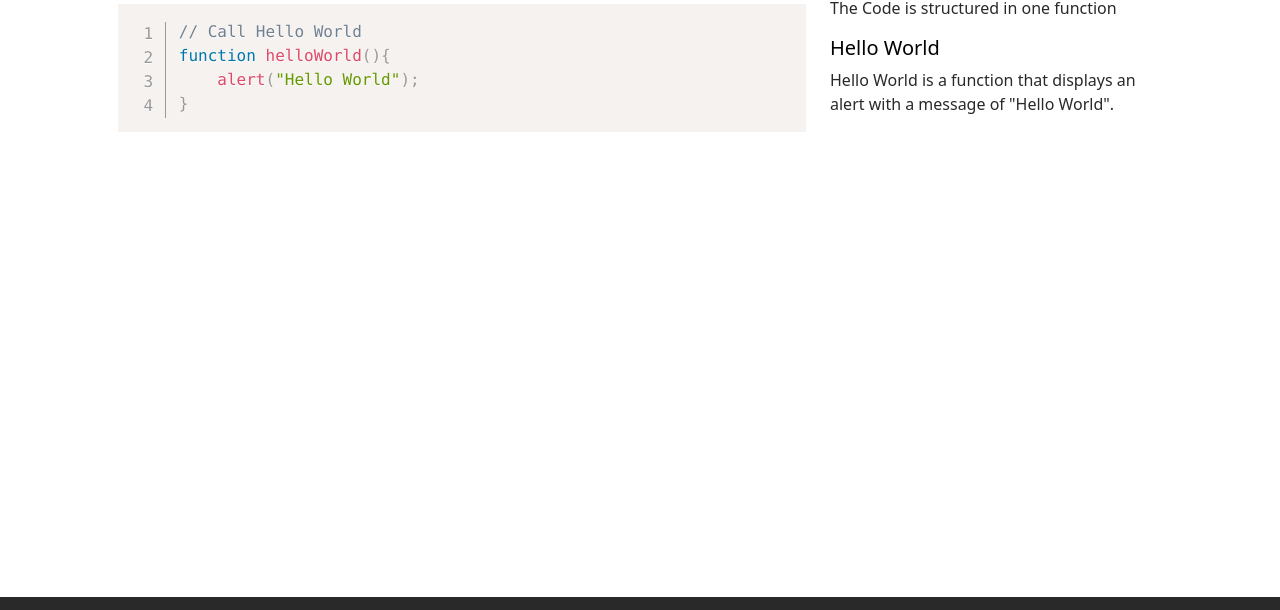
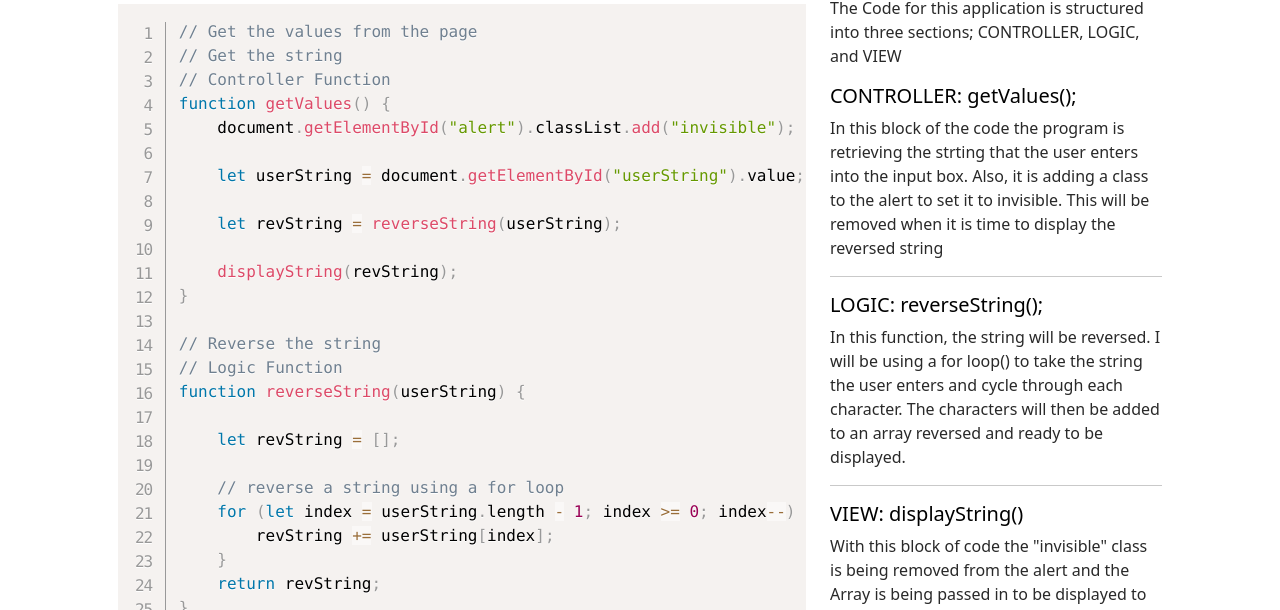
Before and after one commit to McKeeJerry-FS/Retract, a plain HTML site: page code.html in a window 1280 px wide. Shown: the part 123-733 px from the top of the page. Drawn offline with nearby package versions, Linux system fonts and the light colour scheme.

Commit message:
Built out the JS for the app; completed the Code Section of the site.

```diff
--- a/code.html
+++ b/code.html
@@ -55,17 +55,54 @@
             <div class="row row-cols-1 row-cols-lg-2">
                 <div class="col-lg-8">
                     <pre class="line-numbers"><code class="language-javascript">
-                        // Call Hello World
-                        function helloWorld(){
-                            alert("Hello World");
+
+                        // Get the values from the page
+                        // Get the string
+                        // Controller Function
+                        function getValues() {
+                            document.getElementById("alert").classList.add("invisible");
+
+                            let userString = document.getElementById("userString").value;
+
+                            let revString = reverseString(userString);
+
+                            displayString(revString);
+                        }
+
+                        // Reverse the string
+                        // Logic Function
+                        function reverseString(userString) {
+
+                            let revString = [];
+
+                            // reverse a string using a for loop
+                            for (let index = userString.length - 1; index >= 0; index--) {
+                                revString += userString[index];
+                            }
+                            return revString;
+                        }
+
+                        // Display the reversed string to the user
+                        // View Function
+                        function displayString(revstring) {
+                            // write the message to the page
+                            document.getElementById("msg").innerHTML = `Your string reversed is: ${revstring}`;
+                            // show the alert box
+                            document.getElementById("alert").classList.remove("invisible");
                         }
                     </code>
                     </pre>
                 </div>
                 <div class="col-lg-4">
-                    <p>The Code is structured in one function</p>
-                    <h5>Hello World</h5>
-                    <p>Hello World is a function that displays an alert with a message of "Hello World".</p>
+                    <p>The Code for this application is structured into three sections; CONTROLLER, LOGIC, and VIEW </p>
+                    <h5>CONTROLLER: getValues();</h5>
+                    <p>In this block of the code the program is retrieving the strting that the user enters into the input box. Also, it is adding a class to the alert to set it to invisible. This will be removed when it is time to display the reversed string</p>
+                    <hr>
+                    <h5>LOGIC: reverseString();</h5>
+                    <p>In this function, the string will be reversed. I will be using a for loop() to take the string the user enters and cycle through each character. The characters will then be added to an array reversed and ready to be displayed.</p>
+                    <hr>
+                    <h5>VIEW: displayString()</h5>
+                    <p>With this block of code the "invisible" class is being removed from the alert and the Array is being passed in to be displayed to the user as the result.</p>
                 </div>
             </div>
         </div>
```
Also changed, not shown: app.html (+3 -0 lines), js/site.js (+33 -3 lines).
